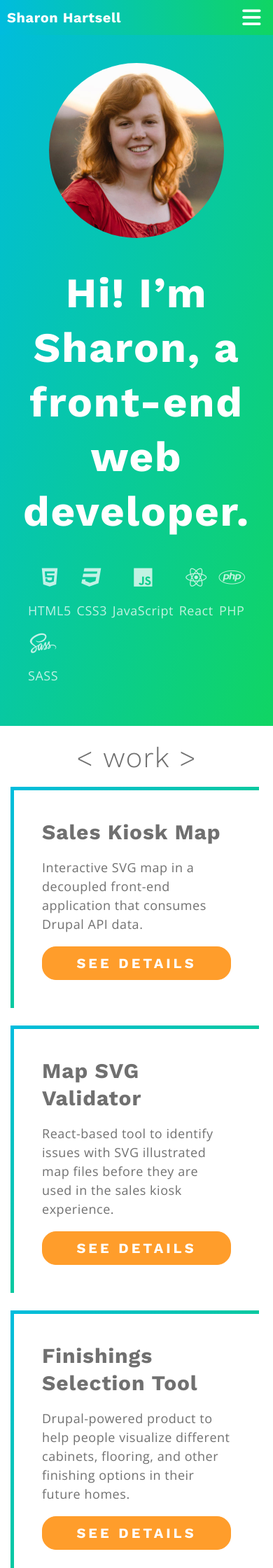
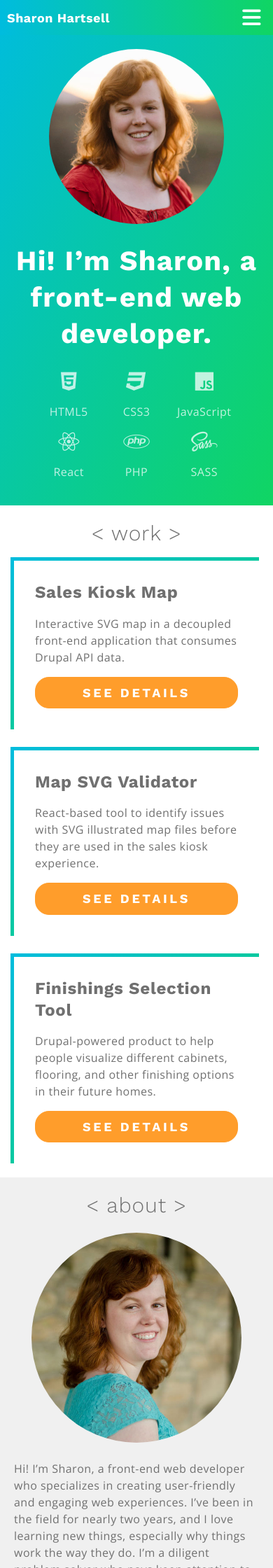
Before and after one commit to SharonHartsell/portfolio-site, a PHP site: page /index.php in a window 390 px wide. Shown: the top 2240 px of the page at 70% size. Run offline with PHP 8.4, Linux system fonts and the light colour scheme; some libraries are stand-ins or nearby versions.

Commit message:
style(intro): adjust styles for mobile

```diff
--- a/css/styles.css
+++ b/css/styles.css
@@ -23,47 +23,77 @@ a {
 /* line 6, ../scss/_t.scss */
 .t-title--20b {
   font-weight: 700;
+  font-size: 18px;
+}
+@media all and (min-width: 768px) {
+  /* line 6, ../scss/_t.scss */
+  .t-title--20b {
     font-size: 20px;
   }
-/* line 12, ../scss/_t.scss */
+}
+/* line 16, ../scss/_t.scss */
 .t-title--30b {
   font-weight: 700;
+  font-size: 24px;
+}
+@media all and (min-width: 768px) {
+  /* line 16, ../scss/_t.scss */
+  .t-title--30b {
     font-size: 30px;
   }
-/* line 18, ../scss/_t.scss */
+}
+/* line 26, ../scss/_t.scss */
 .t-title--40l {
   font-weight: 300;
+  font-size: 30px;
+}
+@media all and (min-width: 768px) {
+  /* line 26, ../scss/_t.scss */
+  .t-title--40l {
     font-size: 40px;
   }
-/* line 24, ../scss/_t.scss */
+}
+/* line 36, ../scss/_t.scss */
 .t-title--60b {
   font-weight: 700;
+  font-size: 40px;
+}
+@media all and (min-width: 768px) {
+  /* line 36, ../scss/_t.scss */
+  .t-title--60b {
     font-size: 60px;
   }
+}
 
-/* line 31, ../scss/_t.scss */
+/* line 47, ../scss/_t.scss */
 .t-body, .t-body--14l, .t-body--18l, .t-body--24sb {
   font-family: "Open Sans", Helvetica, sans-serif;
   letter-spacing: 0.03em;
   line-height: 1.5;
 }
-/* line 36, ../scss/_t.scss */
+/* line 52, ../scss/_t.scss */
 .t-body--14l {
   font-weight: 300;
   font-size: 14px;
 }
-/* line 42, ../scss/_t.scss */
+/* line 58, ../scss/_t.scss */
 .t-body--18l {
   font-weight: 300;
+  font-size: 16px;
+}
+@media all and (min-width: 768px) {
+  /* line 58, ../scss/_t.scss */
+  .t-body--18l {
     font-size: 18px;
   }
-/* line 48, ../scss/_t.scss */
+}
+/* line 68, ../scss/_t.scss */
 .t-body--24sb {
   font-weight: 600;
   font-size: 24px;
 }
 
-/* line 55, ../scss/_t.scss */
+/* line 75, ../scss/_t.scss */
 .t-caps {
   text-transform: uppercase;
   letter-spacing: 0.2em;
@@ -228,11 +258,17 @@ a {
   background-image: -moz-linear-gradient(top, #00bcde, #10d563);
   background-image: -webkit-linear-gradient(top, #00bcde, #10d563);
   background-image: linear-gradient(to bottom right, #00bcde, #10d563);
-  padding: 90px 40px 40px 40px;
+  padding: 70px 20px 20px 20px;
   text-align: center;
 }
+@media all and (min-width: 768px) {
+  /* line 1, ../scss/_intro.scss */
+  .intro {
+    padding: 90px 40px 40px 40px;
+  }
+}
 
-/* line 11, ../scss/_intro.scss */
+/* line 15, ../scss/_intro.scss */
 .intro_image {
   -moz-border-radius: 50%;
   -webkit-border-radius: 50%;
@@ -243,12 +279,12 @@ a {
   object-position: center;
 }
 
-/* line 19, ../scss/_intro.scss */
+/* line 23, ../scss/_intro.scss */
 .intro_headline {
   color: white;
 }
 
-/* line 23, ../scss/_intro.scss */
+/* line 27, ../scss/_intro.scss */
 .intro_techList {
   display: -webkit-flex;
   display: flex;
@@ -261,25 +297,27 @@ a {
   list-style: none;
 }
 
-/* line 33, ../scss/_intro.scss */
+/* line 37, ../scss/_intro.scss */
 .intro_techListItem {
+  -webkit-flex-basis: calc(100% / 3);
+  flex-basis: calc(100% / 3);
   text-align: center;
   opacity: 0.75;
 }
 @media all and (min-width: 768px) {
-  /* line 38, ../scss/_intro.scss */
+  /* line 43, ../scss/_intro.scss */
   .intro_techListItem + .intro_techListItem {
     margin-left: 40px;
   }
 }
 
-/* line 45, ../scss/_intro.scss */
+/* line 50, ../scss/_intro.scss */
 .intro_techIcon {
   font-size: 30px;
   color: white;
 }
 
-/* line 50, ../scss/_intro.scss */
+/* line 55, ../scss/_intro.scss */
 .intro_techName {
   color: white;
 }
@@ -344,9 +382,15 @@ a {
   justify-content: space-between;
   position: relative;
   background: white;
+  padding: 30px;
+}
+@media all and (min-width: 768px) {
+  /* line 41, ../scss/_work.scss */
+  .work_projectListItem {
     padding: 40px;
   }
-/* line 49, ../scss/_work.scss */
+}
+/* line 53, ../scss/_work.scss */
 .work_projectListItem:before {
   content: '';
   display: block;
@@ -365,35 +409,35 @@ a {
   transition: transform 0.5s;
   z-index: -1;
 }
-/* line 64, ../scss/_work.scss */
+/* line 68, ../scss/_work.scss */
 .work_projectListItem + .work_projectListItem {
   margin-top: 30px;
 }
 @media all and (min-width: 768px) {
-  /* line 64, ../scss/_work.scss */
+  /* line 68, ../scss/_work.scss */
   .work_projectListItem + .work_projectListItem {
     margin-top: 0;
   }
 }
 @media all and (min-width: 1024px) {
-  /* line 64, ../scss/_work.scss */
+  /* line 68, ../scss/_work.scss */
   .work_projectListItem + .work_projectListItem {
     margin-left: 40px;
   }
 }
 
-/* line 78, ../scss/_work.scss */
+/* line 82, ../scss/_work.scss */
 .work_projectTitle {
   margin: 0;
   color: #707070;
 }
 
-/* line 84, ../scss/_work.scss */
+/* line 88, ../scss/_work.scss */
 .work_projectTeaser {
   color: #707070;
 }
 
-/* line 88, ../scss/_work.scss */
+/* line 92, ../scss/_work.scss */
 .work_projectTitle + .work_projectBtn,
 .work_projectTeaser + .work_projectBtn {
   margin-top: 20px;
@@ -418,11 +462,22 @@ a {
   color: #707070;
 }
 
-@media all and (min-width: 768px) {
 /* line 17, ../scss/_about.scss */
 .about_contentWrapper {
   display: -webkit-flex;
   display: flex;
+  -webkit-flex-direction: column;
+  flex-direction: column;
+  -webkit-align-items: center;
+  align-items: center;
+}
+@media all and (min-width: 768px) {
+  /* line 17, ../scss/_about.scss */
+  .about_contentWrapper {
+    -webkit-flex-direction: row;
+    flex-direction: row;
+    -webkit-align-items: flex-start;
+    align-items: flex-start;
   }
 }
 @media all and (min-width: 1024px) {
@@ -434,13 +489,13 @@ a {
 }
 
 @media all and (min-width: 1024px) {
-  /* line 27, ../scss/_about.scss */
+  /* line 32, ../scss/_about.scss */
   .about_imageWrapper {
     padding: 40px;
   }
 }
 
-/* line 33, ../scss/_about.scss */
+/* line 38, ../scss/_about.scss */
 .about_image {
   -moz-border-radius: 50%;
   -webkit-border-radius: 50%;
@@ -451,60 +506,60 @@ a {
   object-position: center;
 }
 @media all and (min-width: 1024px) {
-  /* line 33, ../scss/_about.scss */
+  /* line 38, ../scss/_about.scss */
   .about_image {
     width: 400px;
     height: 400px;
   }
 }
 
-/* line 46, ../scss/_about.scss */
+/* line 51, ../scss/_about.scss */
 .about_text {
   margin: 0;
   max-width: 500px;
   color: #707070;
 }
 
-/* line 53, ../scss/_about.scss */
+/* line 58, ../scss/_about.scss */
 .about_socialLink {
   color: #707070;
   font-size: 36px;
 }
-/* line 57, ../scss/_about.scss */
+/* line 62, ../scss/_about.scss */
 .about_socialLink + .about_socialLink {
   margin-left: 20px;
 }
 
-/* line 62, ../scss/_about.scss */
+/* line 67, ../scss/_about.scss */
 .about_text + .about_resumeBtn,
 .about_resumeBtn + .about_socialLinks {
   margin-top: 20px;
 }
 @media all and (min-width: 768px) {
-  /* line 62, ../scss/_about.scss */
+  /* line 67, ../scss/_about.scss */
   .about_text + .about_resumeBtn,
   .about_resumeBtn + .about_socialLinks {
     margin-top: 30px;
   }
 }
 
-/* line 71, ../scss/_about.scss */
+/* line 76, ../scss/_about.scss */
 .about_sectionTitle + .about_contentWrapper {
   margin-top: 20px;
 }
 @media all and (min-width: 768px) {
-  /* line 71, ../scss/_about.scss */
+  /* line 76, ../scss/_about.scss */
   .about_sectionTitle + .about_contentWrapper {
     margin-top: 40px;
   }
 }
 
-/* line 79, ../scss/_about.scss */
+/* line 84, ../scss/_about.scss */
 .about_imageWrapper + .about_textWrapper {
   margin-top: 20px;
 }
 @media all and (min-width: 768px) {
-  /* line 79, ../scss/_about.scss */
+  /* line 84, ../scss/_about.scss */
   .about_imageWrapper + .about_textWrapper {
     margin-top: 0;
     margin-left: 40px;
--- a/scss/_about.scss
+++ b/scss/_about.scss
@@ -15,8 +15,13 @@
   }
 
   .about_contentWrapper {
+    @include display-flex;
+    @include flex-direction(column);
+    @include align-items(center);
+
     @include tablet {
-      @include display-flex;
+      @include flex-direction(row);
+      @include align-items(flex-start);
     }
 
     @include desktop {
--- a/scss/_intro.scss
+++ b/scss/_intro.scss
@@ -3,9 +3,13 @@
   @include align-items(center);
   @include flex-direction(column);
   @include background-image(linear-gradient(to bottom right, $gradientStart, $gradientEnd));
-  padding: 40px + $navHt 40px 40px 40px;
+  padding: 20px + $navHt 20px 20px 20px;
 
   text-align: center;
+
+  @include tablet {
+    padding: 40px + $navHt 40px 40px 40px;
+  }
 }
 
   .intro_image {
@@ -31,6 +35,7 @@
   }
 
     .intro_techListItem {
+      @include flex-basis(calc(100% / 3));
       text-align: center;
 
       opacity: 0.75;
--- a/scss/_t.scss
+++ b/scss/_t.scss
@@ -6,25 +6,41 @@
   &--20b {
     @extend .t-title;
     font-weight: 700;
-    font-size: 20px;
+    font-size: 18px;
+
+    @include tablet {
+      font-size: 20px;
+    }
   }
 
   &--30b {
     @extend .t-title;
     font-weight: 700;
-    font-size: 30px;
+    font-size: 24px;
+
+    @include tablet {
+      font-size: 30px;
+    }
   }
 
   &--40l {
     @extend .t-title;
     font-weight: 300;
-    font-size: 40px;
+    font-size: 30px;
+
+    @include tablet {
+      font-size: 40px;
+    }
   }
 
   &--60b {
     @extend .t-title;
     font-weight: 700;
-    font-size: 60px;
+    font-size: 40px;
+
+    @include tablet {
+      font-size: 60px;
+    }
   }
 }
 
@@ -42,7 +58,11 @@
   &--18l {
     @extend .t-body;
     font-weight: 300;
-    font-size: 18px;
+    font-size: 16px;
+
+    @include tablet {
+      font-size: 18px;
+    }
   }
 
   &--24sb {
--- a/scss/_work.scss
+++ b/scss/_work.scss
@@ -44,7 +44,11 @@
       @include justify-content(space-between);
       position: relative;
       background: white;
-      padding: 40px;
+      padding: 30px;
+
+      @include tablet {
+        padding: 40px;
+      }
 
       &:before {
         content: '';
```
Lines whose indentation alone changed are shown as unchanged.
